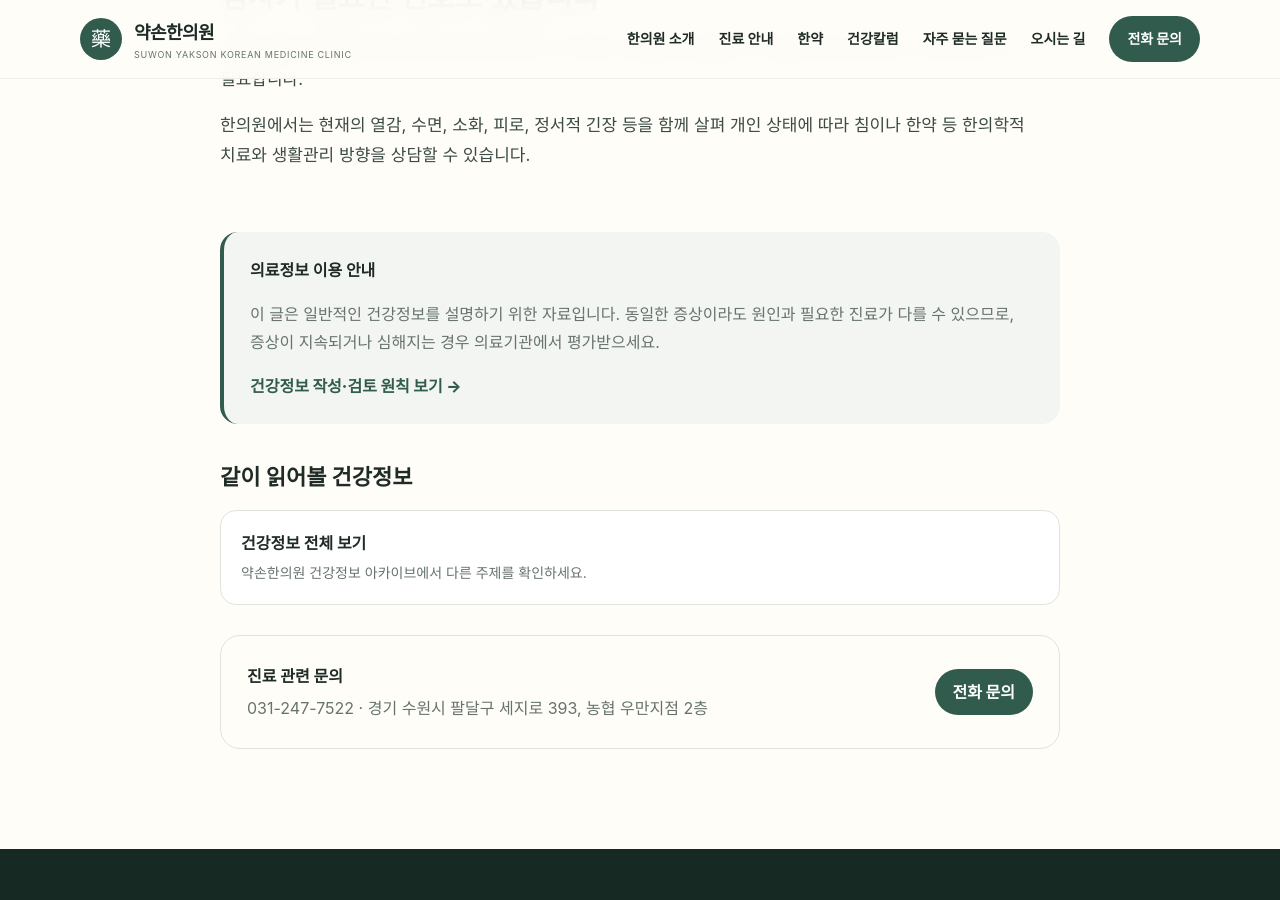
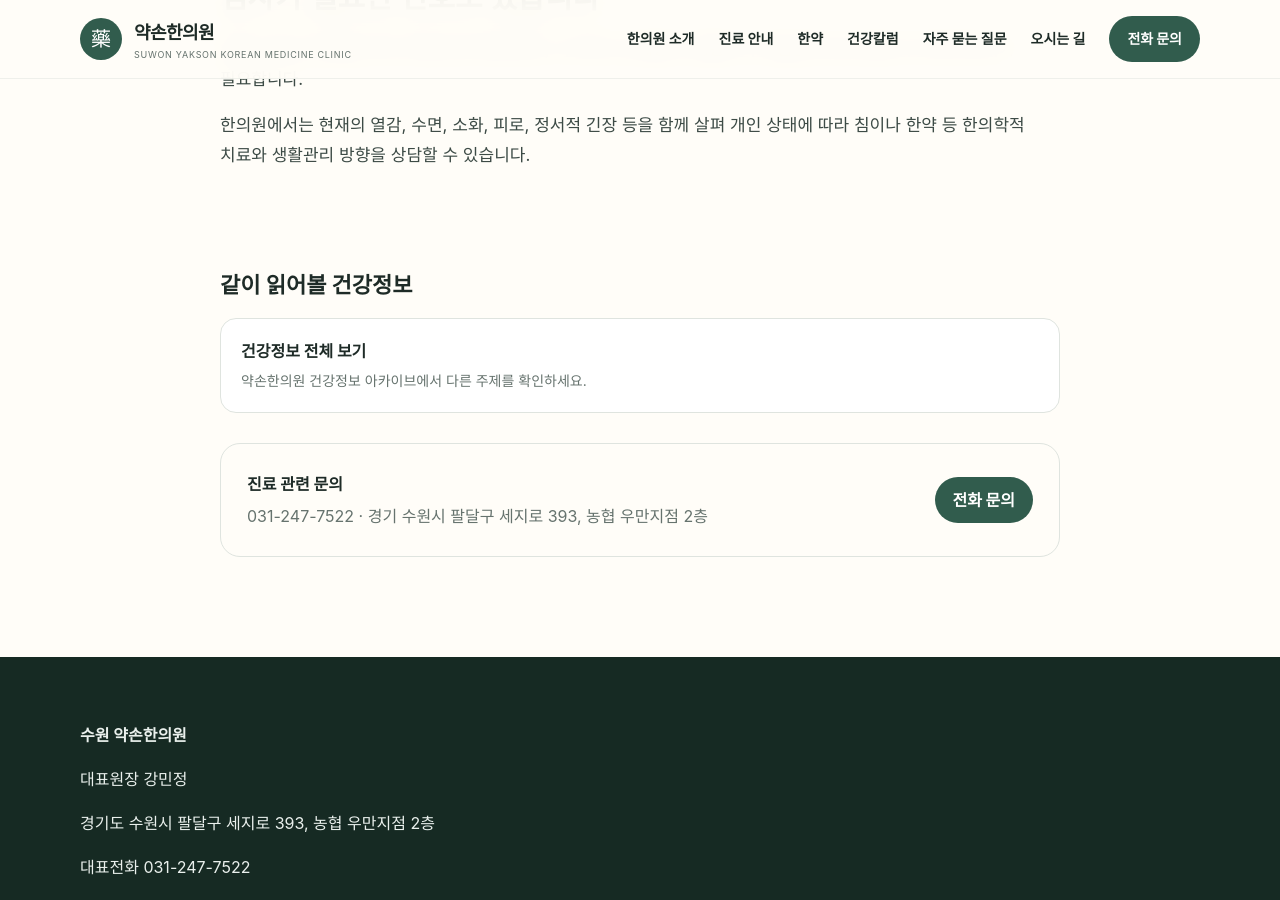
Before and after one commit to yaksonclinic/yakson-suwon-site, a Jekyll site: the page built from _posts/2026-08-23-menopause-care.md, in a window 1280 px wide and 900 px high, scrolled down 1152 px. Built offline with Jekyll 4.4.1, drawn with Linux system fonts in a browser that asks for light colours.

Commit message:
Update post.html

```diff
--- a/_layouts/post.html
+++ b/_layouts/post.html
@@ -31,13 +31,7 @@ layout: default
     </section>
     {% endif %}
 
-    <aside class="medical-note">
-      <strong>의료정보 이용 안내</strong>
-      <p>이 글은 일반적인 건강정보를 설명하기 위한 자료입니다. 동일한 증상이라도 원인과 필요한 진료가 다를 수 있으므로, 증상이 지속되거나 심해지는 경우 의료기관에서 평가받으세요.</p>
-      <p><a href="{{ '/editorial-policy/' | relative_url }}">건강정보 작성·검토 원칙 보기 →</a></p>
-    </aside>
-
-    {% assign related_count = 0 %}
+      {% assign related_count = 0 %}
     <section class="related-articles" aria-labelledby="related-heading">
       <h2 id="related-heading">같이 읽어볼 건강정보</h2>
       <div class="related-list">
```
